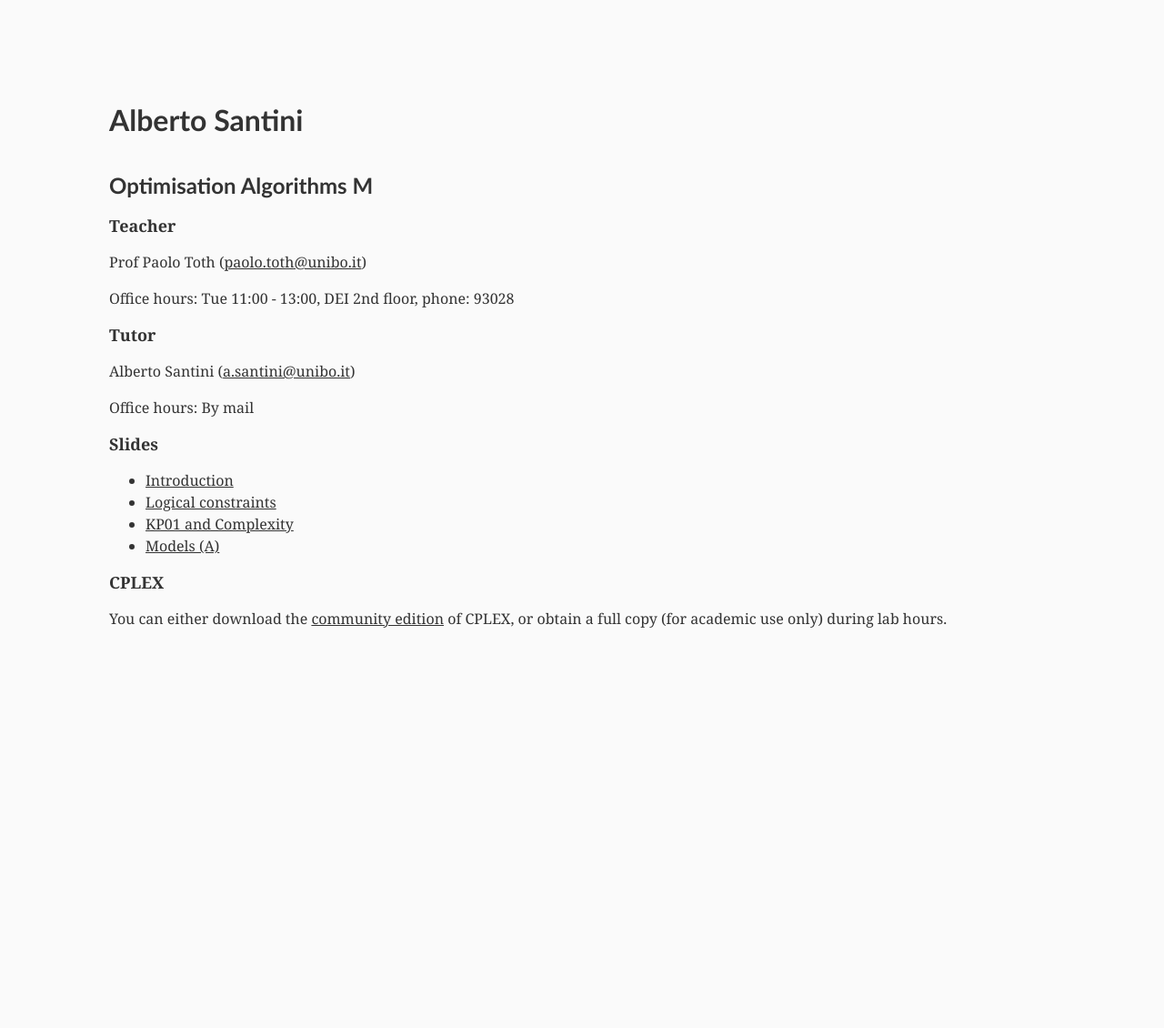
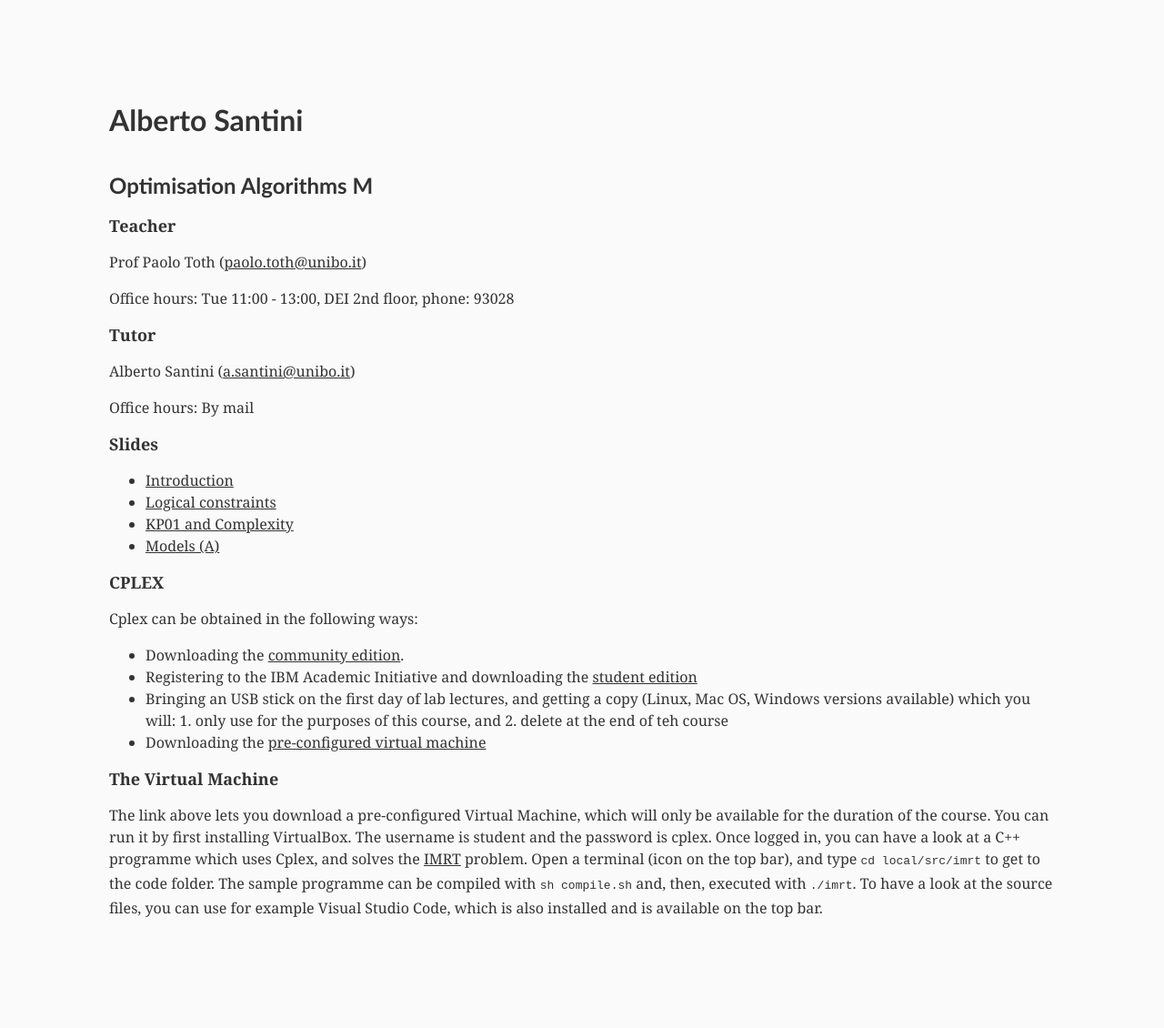
Before and after one commit to alberto-santini/alberto-santini.github.io, a Jekyll site: the page built from oa/index.html, in a window 1280 px wide. Shown: the whole page at 91% size. Built offline with Jekyll 4.4.1, drawn with Linux system fonts in a browser that asks for light colours; before the commit the page ends 900 px from its top, so only the background shows below that.

Commit message:
Added visual studio explanations

```diff
--- a/oa/index.html
+++ b/oa/index.html
@@ -44,7 +44,25 @@ layout: default
     <h1>CPLEX</h1>
 
     <p>
-      You can either download the <a href="https://www-01.ibm.com/software/websphere/products/optimization/cplex-studio-community-edition/">community edition</a> of CPLEX, or obtain a full copy (for academic use only) during lab hours.
+      Cplex can be obtained in the following ways:
+      <ul>
+        <li>Downloading the <a href="https://www-01.ibm.com/software/websphere/products/optimization/cplex-studio-community-edition/">community edition</a>.</li>
+        <li>Registering to the IBM Academic Initiative and downloading the <a href="https://ibm.onthehub.com/WebStore/OfferingDetails.aspx?o=9b4eadea-9776-e611-9421-b8ca3a5db7a1">student edition</a></li>
+        <li>Bringing an USB stick on the first day of lab lectures, and getting a copy (Linux, Mac OS, Windows versions available) which you will: 1. only use for the purposes of this course, and 2. delete at the end of teh course</li>
+        <li>Downloading the <a href="http://137.204.57.207">pre-configured virtual machine</a></li>
+      </ul>
+    </p>
+
+    <h1>The Virtual Machine</h1>
+
+    <p>
+      The link above lets you download a pre-configured Virtual Machine, which will only be available for the duration of the course.
+      You can run it by first installing VirtualBox.
+      The username is <emph>student</emph> and the password is <emph>cplex</emph>.
+      Once logged in, you can have a look at a C++ programme which uses Cplex, and solves the <a href="files/oa/imrt.pdf">IMRT</a> problem.
+      Open a terminal (icon on the top bar), and type <code>cd local/src/imrt</code> to get to the code folder.
+      The sample programme can be compiled with <code>sh compile.sh</code> and, then, executed with <code>./imrt</code>.
+      To have a look at the source files, you can use for example <emph>Visual Studio Code</code>, which is also installed and is available on the top bar.
     </p>
   </div>
 </section>
```
